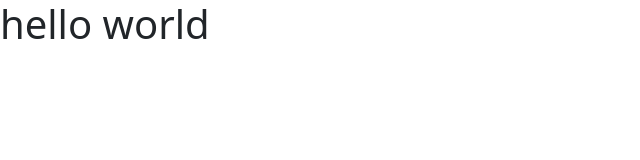
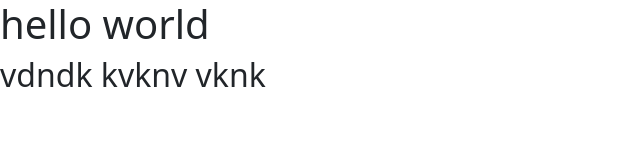
Before and after one commit to mohsenajouri/cart_mohsen, a website: page index.html in a window 1280 px wide. Shown: the whole page, without its empty margins (0-640 px from the left). Drawn offline with nearby package versions, Linux system fonts and the light colour scheme.

Commit message:
third changed

```diff
--- a/index.html
+++ b/index.html
@@ -11,6 +11,7 @@
   <body>
 
 <h1>hello world</h1>
+<h2>vdndk kvknv vknk</h2>
 
 
 
```
